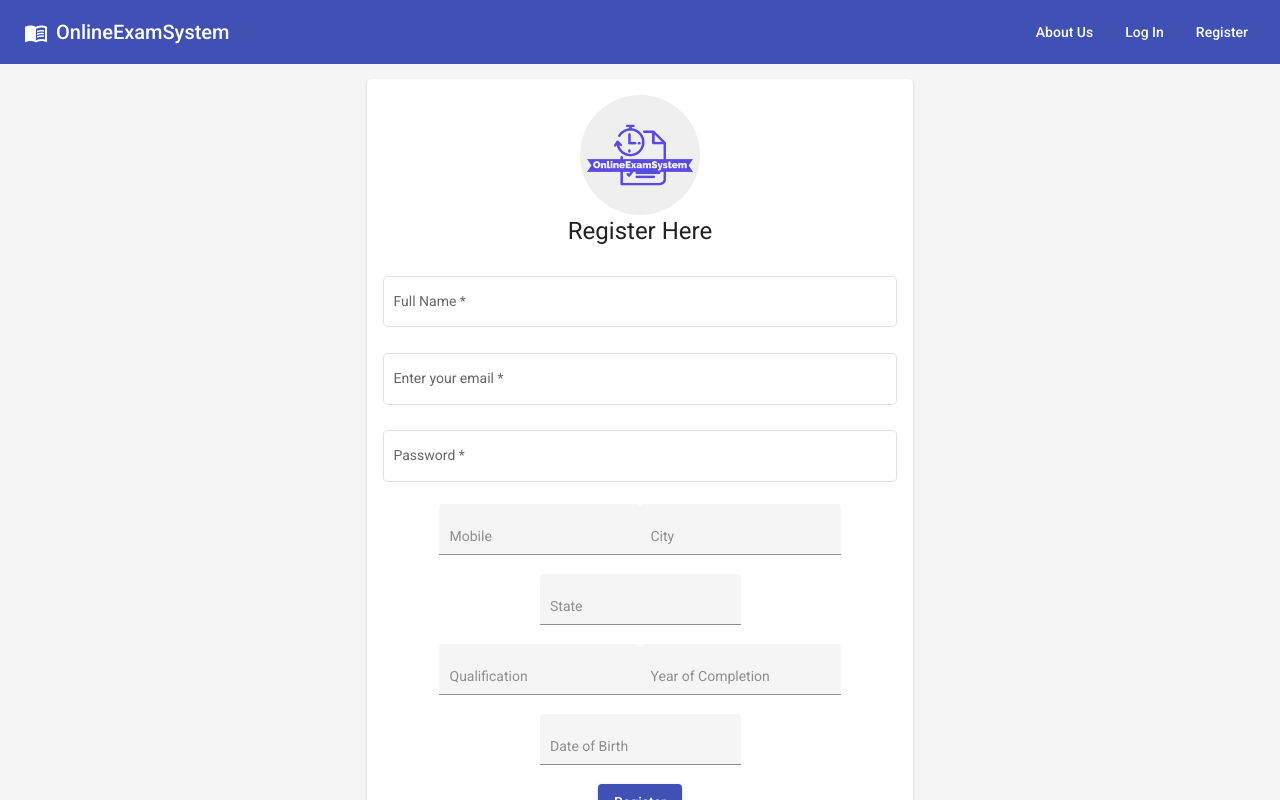
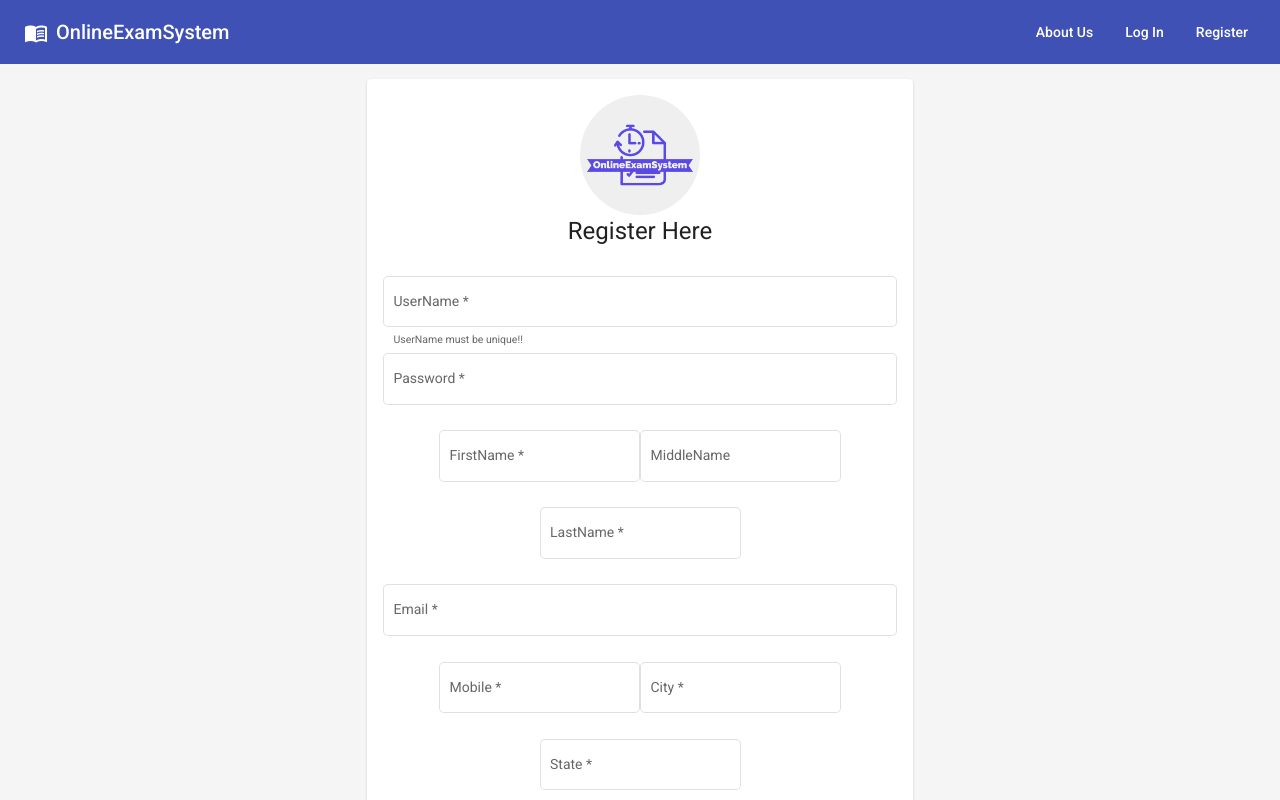
Before and after one commit to Sumitkumar3628/onlineExamSystem, an Angular app: page /register in a window 1280 px wide. Shown: the top 800 px of the page. Built offline with nearby package versions, Linux system fonts and the light colour scheme.

Commit message:
second commit

```diff
--- /dev/null
+++ b/db.json
@@ -0,0 +1,79 @@
+{
+  "user": [
+    {
+      "username": "sukanya123",
+      "password": "1223",
+      "firstName": "sukanya",
+      "middleName": "kjbjh",
+      "lastName": "pandit",
+      "email": "pat@gmail.com",
+      "phone": "987505655",
+      "city": "gaya",
+      "state": "bihar",
+      "qualification": "shbdhjsbh",
+      "year_of_completion": "2022",
+      "dob": "2022-08-27",
+      "id": 1
+    },
+    {
+      "username": "sumit123",
+      "password": "jhsdkjchsdc",
+      "firstName": "sumit",
+      "middleName": "xyz",
+      "lastName": "kjshiusdh",
+      "email": "sumit@gmailcom",
+      "phone": "97854223",
+      "city": "ranchi",
+      "state": "india",
+      "qualification": "jhgsakujxsa",
+      "year_of_completion": "2022",
+      "dob": "2022-08-27",
+      "id": 2
+    },
+    {
+      "username": "suraj123",
+      "password": "12345",
+      "firstName": "suraj",
+      "middleName": "",
+      "lastName": "soni",
+      "email": "suraj@gmail.com",
+      "phone": "9870100000",
+      "city": "patna",
+      "state": "bihar",
+      "qualification": "btech",
+      "year_of_completion": "2022",
+      "dob": "2022-08-27",
+      "id": 3
+    },
+    {
+      "username": "xyz123",
+      "password": "dchgjn",
+      "firstName": "xyz",
+      "middleName": "kxssx",
+      "lastName": "sharma",
+      "email": "pat@gmail.com",
+      "phone": "5623.",
+      "city": "",
+      "state": "",
+      "qualification": "",
+      "year_of_completion": "",
+      "dob": "",
+      "id": 4
+    },
+    {
+      "username": "sukanya234",
+      "password": "fcgvhbjnm.,",
+      "firstName": "sukanya",
+      "middleName": "",
+      "lastName": "pandit",
+      "email": "sukanya@gmail.com",
+      "phone": "5455454",
+      "city": "gaya",
+      "state": "bihar",
+      "qualification": "btech",
+      "year_of_completion": "2022",
+      "dob": "2022-08-27",
+      "id": 5
+    }
+  ]
+}
--- a/package.json
+++ b/package.json
@@ -20,6 +20,7 @@
     "@angular/platform-browser": "^14.1.0",
     "@angular/platform-browser-dynamic": "^14.1.0",
     "@angular/router": "^14.1.0",
+    "rum": "^7.0.0",
     "rxjs": "~7.5.0",
     "tslib": "^2.3.0",
     "zone.js": "~0.11.4"
--- a/src/app/app-routing.module.ts
+++ b/src/app/app-routing.module.ts
@@ -5,7 +5,7 @@ import { LoginComponent } from './pages/login/login.component';
 import { RegisterComponent } from './pages/register/register.component';
 
 const routes: Routes = [
-  {path:'',component:HomeComponent},
+  {path:'home',component:HomeComponent},
   {path:'register',component:RegisterComponent},
   {path:'login',component:LoginComponent}
 ];
--- a/src/app/app.component.html
+++ b/src/app/app.component.html
@@ -1,2 +1,3 @@
 <app-header></app-header>
+
 <router-outlet></router-outlet>
--- a/src/app/app.module.ts
+++ b/src/app/app.module.ts
@@ -16,6 +16,7 @@ import {MatInputModule} from '@angular/material/input';
 import {FormsModule, ReactiveFormsModule} from '@angular/forms';
 import { HomeComponent } from './pages/home/home.component';
 import {MatCardModule} from '@angular/material/card';
+import { HttpClientModule } from '@angular/common/http';
 
 @NgModule({
   declarations: [
@@ -37,7 +38,8 @@ import {MatCardModule} from '@angular/material/card';
     MatInputModule,
     FormsModule,
     ReactiveFormsModule,
-    MatCardModule
+    MatCardModule,
+    HttpClientModule
   ],
   providers: [{provide: MAT_FORM_FIELD_DEFAULT_OPTIONS, useValue: {appearance: 'fill'}}],
   bootstrap: [AppComponent]
--- a/src/app/pages/register/register.component.html
+++ b/src/app/pages/register/register.component.html
@@ -7,74 +7,111 @@
           <img src="../../../assets/logo1.png" alt="" height="120px" width="auto">
         </div>
         <h1 class="text-center">Register Here</h1>
+<!-- {{user|json}} -->
+        <form (ngSubmit)="formSubmit()" action="" class="mx-auto">
 
-        <form action="" class="mx-auto">
+          <!-- <mat-form-field appearance="outline" class="full-width">
+            <mat-label>Full Name</mat-label>
+            <input matInput placeholder="Enter Full Name" required>
+          </mat-form-field> -->
 
           <mat-form-field appearance="outline" class="full-width">
-            <mat-label>Full Name</mat-label>
-            <input matInput placeholder="Enter Full Name" required>
-          </mat-form-field>
-
-          <mat-form-field appearance="outline" class="full-width">
-            <mat-label>Enter your email</mat-label>
-            <input matInput placeholder="pat@example.com" [formControl]="email" required>
-            <mat-error *ngIf="email.invalid">{{getErrorMessage()}}</mat-error>
+            <mat-label>UserName</mat-label>
+            <input [(ngModel)]="user.username"
+            name="username" matInput placeholder="Enter UserName" type="text" required>
+            <mat-hint>UserName must be unique!!</mat-hint>
           </mat-form-field>
 
           <mat-form-field appearance="outline" class="full-width">
             <mat-label>Password</mat-label>
-            <input matInput placeholder="Enter Password" type="password" required>
+            <input [(ngModel)]="user.password"
+            name="password" matInput placeholder="Enter Password" type="password" required>
           </mat-form-field>
 
-          <!-- <mat-form-field appearance="outline" class="full-width">
-            <mat-label>Mobile</mat-label>
-            <input matInput placeholder="Enter Mobile Number" required>
-          </mat-form-field> -->
+
+         <div class="text-center">
+
+        <mat-form-field appearance="outline"
+            [hideRequiredMarker]="hideRequiredControl.value"
+            [floatLabel]="getFloatLabelValue()">
+            <mat-label>FirstName</mat-label>
+          <input input [(ngModel)]="user.firstName" name="firstName" matInput placeholder="FirstName" required>
+        </mat-form-field>
+
+        <mat-form-field appearance="outline"
+            [hideRequiredMarker]="hideRequiredControl.value"
+            [floatLabel]="getFloatLabelValue()">
+            <mat-label>MiddleName</mat-label>
+          <input input [(ngModel)]="user.middleName" name="middeleName" matInput placeholder="MiddleName" >
+        </mat-form-field>
+
+
+        <mat-form-field appearance="outline"
+            [hideRequiredMarker]="hideRequiredControl.value"
+            [floatLabel]="getFloatLabelValue()">
+            <mat-label>LastName</mat-label>
+
+          <input input [(ngModel)]="user.lastName" name="lastName" matInput placeholder="LastName" required>
+        </mat-form-field>
+
+</div>
+
+<mat-form-field appearance="outline" class="full-width">
+  <mat-label>Email</mat-label>
+  <input [(ngModel)]="user.email" name="email" matInput placeholder="pat@example.com" [formControl]="email" required>
+  <mat-error *ngIf="email.invalid">{{getErrorMessage()}}</mat-error>
+</mat-form-field>
 
           <div class="text-center">
-            <mat-form-field appearance="fill"
+            <mat-form-field appearance="outline"
             [hideRequiredMarker]="hideRequiredControl.value"
             [floatLabel]="getFloatLabelValue()">
-          <input matInput placeholder="Mobile" required>
+            <mat-label>Mobile</mat-label>
+          <input input [(ngModel)]="user.phone" name="phone"  matInput placeholder="Mobile" required>
         </mat-form-field>
 
-        <mat-form-field appearance="fill"
+        <mat-form-field appearance="outline"
             [hideRequiredMarker]="hideRequiredControl.value"
             [floatLabel]="getFloatLabelValue()">
-          <input matInput placeholder="City" required>
+            <mat-label>City</mat-label>
+          <input input [(ngModel)]="user.city" name="city" matInput placeholder="City" required>
         </mat-form-field>
 
-        <mat-form-field appearance="fill"
+        <mat-form-field appearance="outline"
             [hideRequiredMarker]="hideRequiredControl.value"
             [floatLabel]="getFloatLabelValue()">
-          <input matInput placeholder="State" required>
+            <mat-label>State</mat-label>
+          <input input [(ngModel)]="user.state" name="state" matInput placeholder="State" required>
         </mat-form-field>
       </div>
 
 
 
           <div class="text-center">
-          <mat-form-field appearance="fill"
+          <mat-form-field appearance="outline"
           [hideRequiredMarker]="hideRequiredControl.value"
           [floatLabel]="getFloatLabelValue()">
-        <input matInput placeholder="Qualification" required>
+          <mat-label>Qualification</mat-label>
+        <input input [(ngModel)]="user.qualification" name="qualification" matInput placeholder="Qualification" required>
       </mat-form-field>
 
-      <mat-form-field appearance="fill"
+      <mat-form-field appearance="outline"
           [hideRequiredMarker]="hideRequiredControl.value"
           [floatLabel]="getFloatLabelValue()">
-        <input matInput placeholder="Year of Completion" required>
+          <mat-label>Year of Completion</mat-label>
+        <input input [(ngModel)]="user.year_of_completion" name="year_of_completion" matInput placeholder="Year of Completion" type="text" required>
       </mat-form-field>
 
-      <mat-form-field appearance="fill"
+      <mat-form-field appearance="outline"
           [hideRequiredMarker]="hideRequiredControl.value"
           [floatLabel]="getFloatLabelValue()">
-        <input matInput placeholder="Date of Birth" required>
+          <mat-label>DOB</mat-label>
+        <input input [(ngModel)]="user.dob" name="dob" matInput placeholder="Date of Birth" type="date" required>
       </mat-form-field>
     </div>
 
       <div class="container text-center">
-        <button mat-raised-button color="primary">Register</button>
+        <button type="submit" mat-raised-button color="primary">Register</button>
       </div>
         </form>
       </mat-card>
--- a/src/app/pages/register/register.component.ts
+++ b/src/app/pages/register/register.component.ts
@@ -2,6 +2,8 @@ import { Component, OnInit } from '@angular/core';
 import { FormControl,Validators } from '@angular/forms';
 import {FormBuilder} from '@angular/forms';
 import {FloatLabelType} from '@angular/material/form-field';
+import { Router } from '@angular/router';
+import { UserService } from 'src/app/services/user.service';
 
 @Component({
   selector: 'app-register',
@@ -18,7 +20,7 @@ export class RegisterComponent implements OnInit {
     floatLabel: this.floatLabelControl,
   });
 
-  constructor(private _formBuilder: FormBuilder) { }
+  constructor(private _formBuilder: FormBuilder,private userService: UserService,private router:Router) { }
 
   getFloatLabelValue(): FloatLabelType {
     return this.floatLabelControl.value || 'auto';
@@ -34,7 +36,50 @@ export class RegisterComponent implements OnInit {
     return this.email.hasError('email') ? 'Not a valid email' : '';
   }
 
+  public user={
+    username:"",
+    password:"",
+    firstName:"",
+    middleName:"",
+    lastName:"",
+    email:"",
+    phone:"",
+    city:"",
+    state:"",
+    qualification:"",
+    year_of_completion:"",
+    dob:"",
+  };
+
   ngOnInit(): void {
   }
 
+  formSubmit(){
+    if(this.user.email=='' ||this.user.username==''||this.user.password=='')
+    {
+      alert('Please fill required fiels');
+      return;
+    }
+       // console.log(this.user);
+
+
+    //add user:userservice
+
+    this.userService.addUser(this.user).subscribe(
+      (data)=>{
+        //success
+        console.log(data);
+        alert('success');
+        this.router.navigate(['']);
+      },
+      (error) =>{
+        //error
+        console.log(error);
+      }
+
+    )
+  }
+
+
+
 }
--- /dev/null
+++ b/src/app/services/baseUrl_here.ts
@@ -0,0 +1,2 @@
+let baseUrl="http://localhost:3000/user";
+export default baseUrl;
--- /dev/null
+++ b/src/app/services/user.service.ts
@@ -0,0 +1,16 @@
+import { HttpClient } from '@angular/common/http';
+import { Injectable } from '@angular/core';
+import baseUrl from './baseUrl_here';
+
+@Injectable({
+  providedIn: 'root'
+})
+export class UserService {
+
+  constructor(private http:HttpClient) { }
+
+  //add user
+  public addUser(user:any){
+      return this.http.post(`${baseUrl}`,user);
+  }
+}
```
Also changed, not shown: 2 other files (tests, documents, lock files or other folders).
